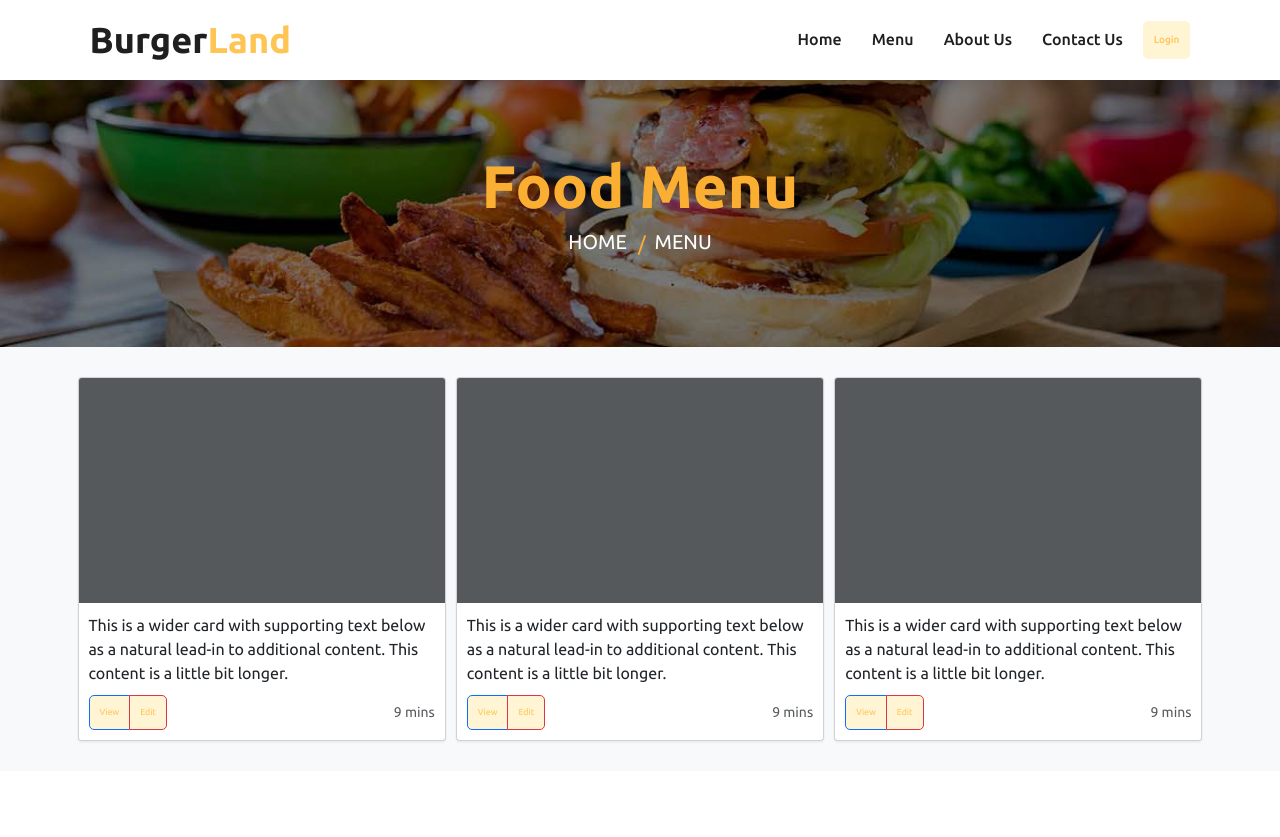
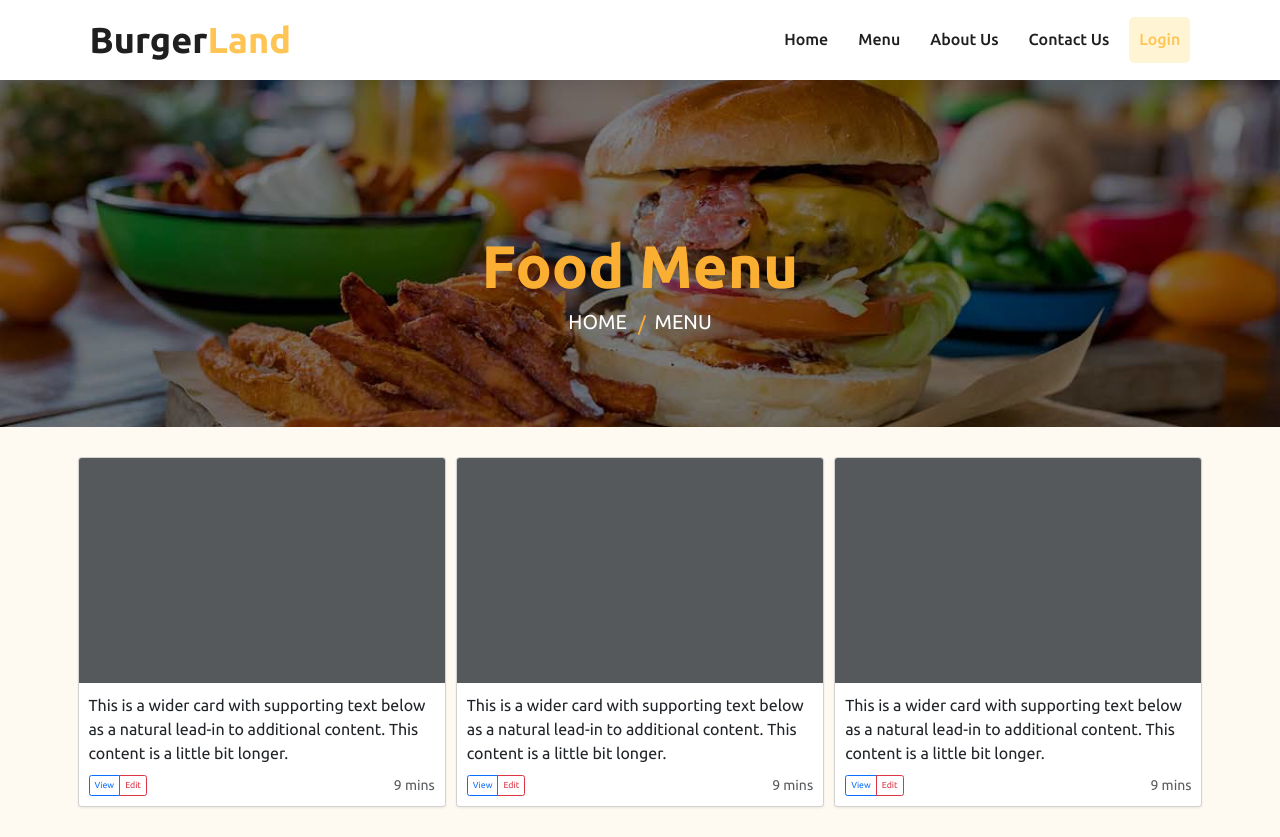
Before and after one commit to tanazgh/Burger-Land-Website, a PHP site: page /html/menu.html in a window 1280 px wide. Before the commit the page ends 743 px from the top, so only its background shows below. Run offline with PHP 8.4, Linux system fonts and the light colour scheme.

Commit message:
change style and menu

```diff
--- a/css/styles.css
+++ b/css/styles.css
@@ -48,12 +48,12 @@
 
 .page-header {
   position: relative;
+  margin-top: 8rem;
   margin-bottom: 45px;
   padding: 150px 0 90px 0;
   text-align: center;
   background: linear-gradient(rgba(0, 0, 0, .5), rgba(0, 0, 0, .5)), url(../images/page-header.jpg);
   background-position: center;
-  background-repeat: no-repeat;
   background-size: cover;
 }
 
@@ -123,13 +123,13 @@
   justify-content: space-between;
   box-shadow: var(--box-shadow);
   z-index: 1000;
+
 }
 
 .logo {
   font-size: 3.6rem;
   font-weight: 700;
 }
-
 
 .navbar a {
   font-weight: 500;
@@ -147,7 +147,7 @@
   border-color: var(--yellow);
 }
 
-.btn {
+.mybtn {
   display: inline-block;
   color: var(--yellow);
   background-color: var(--btn-yellow);
@@ -156,7 +156,7 @@
   transition: var(--transition);
 }
 
-.btn:hover {
+.mybtn:hover {
   box-shadow: var(--box-shadow);
 }
 
@@ -212,6 +212,10 @@
   .navbar.show {
     top: 9rem;
   }
+}
+
+.myalbum{
+  background-color: var(--bg-yellow) !important;
 }
 
 /* Home */
--- a/html/menu.html
+++ b/html/menu.html
@@ -8,16 +8,7 @@
         <!-- StyleSheets -->
         <link href="https://cdn.jsdelivr.net/npm/bootstrap@5.3.0-alpha1/dist/css/bootstrap.min.css" rel="stylesheet" integrity="sha384-GLhlTQ8iRABdZLl6O3oVMWSktQOp6b7In1Zl3/Jr59b6EGGoI1aFkw7cmDA6j6gD" crossorigin="anonymous">
         <script src="https://cdn.jsdelivr.net/npm/bootstrap@5.3.0-alpha1/dist/js/bootstrap.bundle.min.js" integrity="sha384-w76AqPfDkMBDXo30jS1Sgez6pr3x5MlQ1ZAGC+nuZB+EYdgRZgiwxhTBTkF7CXvN" crossorigin="anonymous"></script>
-        <script>
-            // Sticky Navbar
-            $(window).scroll(function () {
-                if ($(this).scrollTop() > 0) {
-                    $('.navbar').;
-                } else {
-                    $('.navbar').removeClass('navbar-dark');
-                }
-            });
-        </script>
+        <script src="https://code.jquery.com/jquery-3.4.1.min.js"></script>
         <link rel="stylesheet" href="../css/styles.css" />
     </head>
     <body>
@@ -30,7 +21,7 @@
             <a href="#services">Menu</a>
             <a href="#about">About Us</a>
             <a href="#contact">Contact Us</a>
-            <a href="" class="btn">Login</a>
+            <a href="" class="mybtn">Login</a>
         </nav>
 
         </header>
@@ -47,7 +38,7 @@
                 </div>
             </div>
         </div>
-        <div class="album py-5 bg-light">
+        <div class="album py-5 bg-light myalbum">
             <div class="container">
                 <div class="row row-cols-1 row-cols-sm-2 row-cols-md-3 g-3">
                     <div class="col">
```
